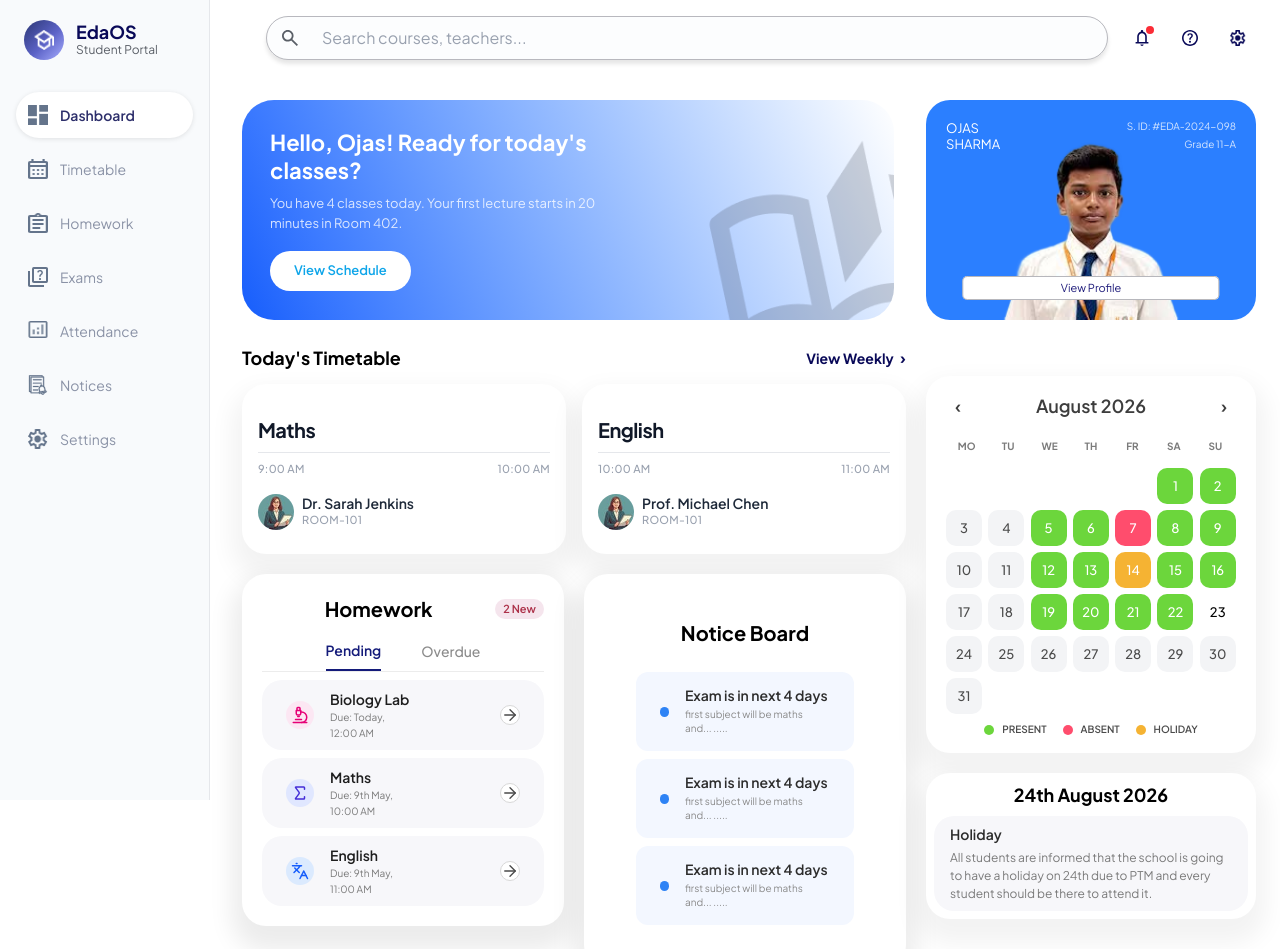
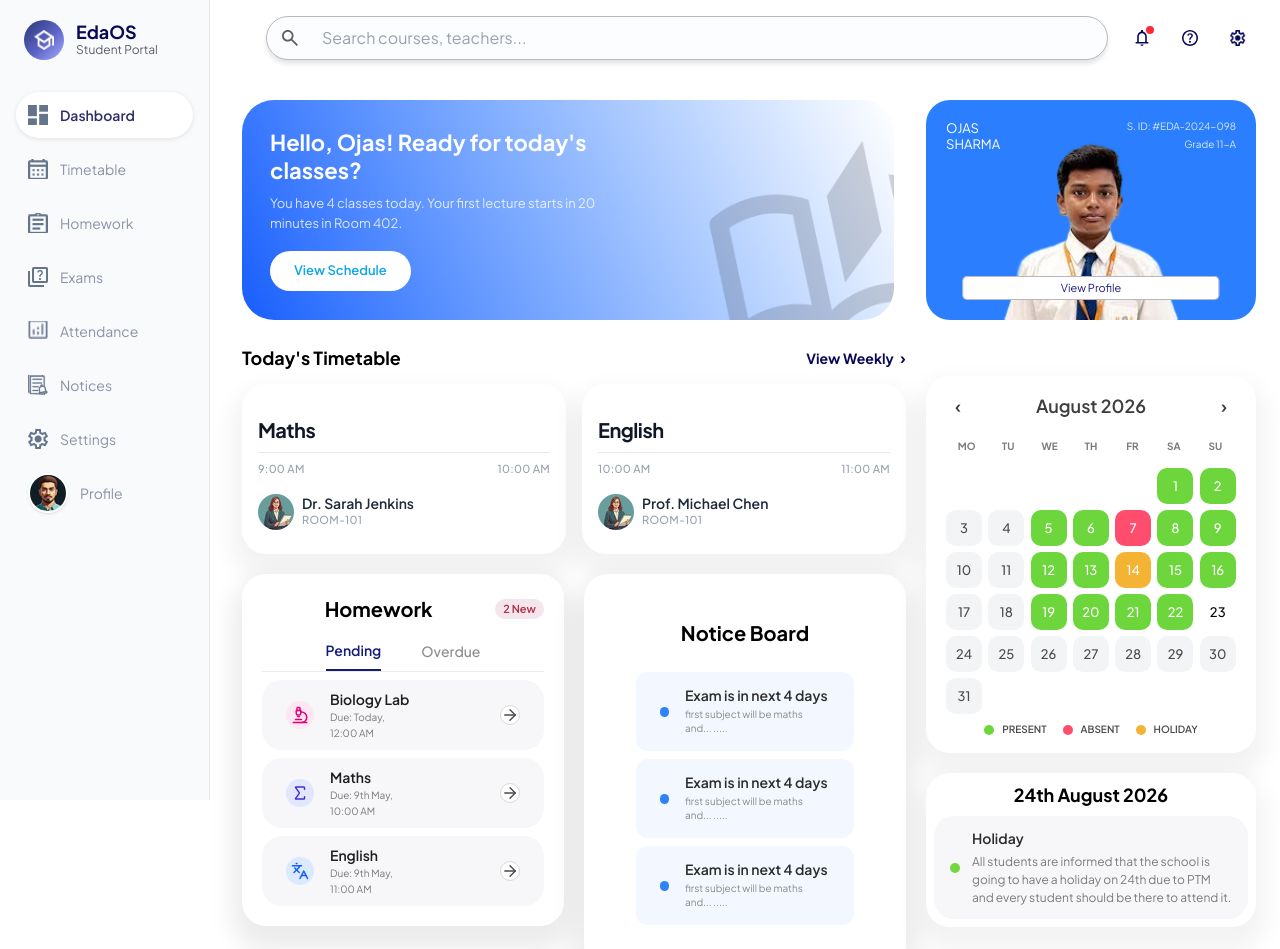
Before and after one commit to noxious1619/ERP, a React (Vite) app in the folder frontend/: page /student/dashboard in a window 1280 px wide. Shown: the top 949 px of the page. Built offline with nearby package versions, Linux system fonts and the light colour scheme; a web font is replaced by a local one.

Commit message:
Updated dashboard and timetable UI

```diff
--- a/frontend/src/components/Student/Dashboard/CalendarMessageCard.tsx
+++ b/frontend/src/components/Student/Dashboard/CalendarMessageCard.tsx
@@ -6,7 +6,8 @@ const CalendarMessageCard = () => {
         <h2 className="text-[18px] font-bold text-black">24th August 2026</h2>
       </div>
       {/* Message Card */}
-      <div className="mt-2 flex items-center gap-4 rounded-[20px] bg-[#F7F7FA] px-4 py-2">
+      <div className="mt-2 flex items-center gap-3 rounded-[20px] bg-[#F7F7FA] px-4 py-3">
+        <div className="h-2.5 w-2.5 shrink-0 rounded-full bg-[#72D83B]" />
         <div>
           <h3 className="text-[14px] font-semibold text-[#2B2B2B]">Holiday</h3>
           <p className="mt-1 text-[12px] leading-[18px] text-[#7A7A7A]">
--- a/frontend/src/components/Student/Dashboard/Navbar.tsx
+++ b/frontend/src/components/Student/Dashboard/Navbar.tsx
@@ -8,11 +8,14 @@ import attendance from "../../../assets/Student/Dashboard/Navbar/attendance.png"
 import exams from "../../../assets/Student/Dashboard/Navbar/exams.png";
 import setting from "../../../assets/Student/Dashboard/Navbar/setting.png";
 import notification from "../../../assets/Student/Dashboard/Navbar/notification.svg";
+import profileImage from "../../../assets/Student/Timetable/Header/profile.png";
+
 type NavItem = {
   label: string;
   icon: string;
   href: string;
 };
+
 const navItems: NavItem[] = [
   { label: "Dashboard", icon: dashboard, href: "/student/dashboard" },
   { label: "Timetable", icon: timetable, href: "/student/timetable" },
@@ -21,7 +24,9 @@ const navItems: NavItem[] = [
   { label: "Attendance ", icon: attendance, href: "/student/attendance" },
   { label: "Notices", icon: notification, href: "/student/notices" },
   { label: "Settings", icon: setting, href: "/student/settings" },
+  { label: "Profile", icon: profileImage, href: "/student/profile" },
 ];
+
 const Sidebar: React.FC = () => {
   const [collapsed, setCollapsed] = useState(true);
   const { pathname } = useLocation(); // ← reads the current URL path
@@ -47,6 +52,7 @@ const Sidebar: React.FC = () => {
         <div className="w-10 h-10 rounded-full bg-[linear-gradient(135deg,#2B3674_0%,#5C63C7_55%,#A8AEFF_100%)] flex items-center justify-center shrink-0">
           <img src={logoIcon} alt="EdaOS Logo" className="w-5 h-5" />
         </div>
+
         <div
           className={`
             flex flex-col leading-tight whitespace-nowrap transition-all duration-300
@@ -59,6 +65,7 @@ const Sidebar: React.FC = () => {
           <span className="text-[#5A5F67] text-xs">Student Portal</span>
         </div>
       </div>
+
       {/* Navigation */}
       <nav className="flex flex-col gap-2">
         {navItems.map((item) => {
@@ -82,7 +89,14 @@ const Sidebar: React.FC = () => {
               <img
                 src={item.icon}
                 alt={item.label}
-                className="w-5 h-5 shrink-0"
+                className={`
+    shrink-0 object-cover
+    ${
+      item.label === "Profile"
+        ? "w-10 h-10 rounded-full border-2 border-white shadow-sm"
+        : "w-5 h-5"
+    }
+  `}
               />
 
               <span
@@ -100,4 +114,5 @@ const Sidebar: React.FC = () => {
     </aside>
   );
 };
+
 export default Sidebar;
--- a/frontend/src/components/Student/Dashboard/TopBar.tsx
+++ b/frontend/src/components/Student/Dashboard/TopBar.tsx
@@ -31,17 +31,17 @@ const TopBar: React.FC = () => {
         {/* Notification Bell */}
         <button
           onClick={() => setShowNotifications((prev) => !prev)}
-          className="relative flex h-9 w-9 items-center justify-center rounded-full transition-colors hover:bg-gray-50"
+          className="relative flex h-9 w-9 items-center justify-center rounded-full transition-colors hover:bg-gray-50 cursor-pointer"
         >
           <img src={notification} alt="Notifications" className="h-4 w-4" />
           <span className="absolute right-1.5 top-1.5 h-2 w-2 rounded-full bg-red-500" />
         </button>
         {/* Help */}
-        <button className="flex h-9 w-9 items-center justify-center rounded-full transition-colors hover:bg-gray-50">
+        <button className="flex h-9 w-9 items-center justify-center rounded-full transition-colors hover:bg-gray-50 cursor-pointer">
           <img src={question} alt="Help" className="h-4 w-4" />
         </button>
         {/* Settings */}
-        <button className="flex h-9 w-9 items-center justify-center rounded-full transition-colors hover:bg-gray-50">
+        <button className="flex h-9 w-9 items-center justify-center rounded-full transition-colors hover:bg-gray-50 cursor-pointer">
           <img src={setting} alt="Settings" className="h-4 w-4" />
         </button>
         {/* Dropdown */}
--- a/frontend/src/components/Student/Timetable/Header.tsx
+++ b/frontend/src/components/Student/Timetable/Header.tsx
@@ -4,6 +4,7 @@ import search from "../../../assets/Student/Dashboard/TopBar/search.svg";
 import notification from "../../../assets/Student/Dashboard/TopBar/notification.svg";
 import profileImage from "../../../assets/Student/Timetable/Header/profile.png";
 import NotificationDropdown from "../../../components/Student/Dashboard/NotificationDropdown";
+
 const TimetableHeader = () => {
   const [showNotifications, setShowNotifications] = useState(false);
   const dropdownRef = useRef<HTMLDivElement>(null);
@@ -29,7 +30,7 @@ const TimetableHeader = () => {
     <div className="flex items-start justify-between">
       {/* Left Content */}
       <div>
-        <h1 className="text-[44px] font-bold leading-[52px] text-[#3851F7]">
+        <h1 className="text-[44px] font-bold leading-[52px] text-[#2D3335]">
           My Timetable
         </h1>
         <p className="mt-2 text-[16px] font-medium text-[#6B6B6B]">
@@ -75,7 +76,7 @@ const TimetableHeader = () => {
         <div className="relative">
           <button
             onClick={() => setShowNotifications((prev) => !prev)}
-            className="text-[#5C5C5C] transition-colors hover:text-[#3F5BF6] "
+            className="text-[#5C5C5C] transition-colors hover:text-[#3F5BF6] cursor-pointer "
           >
             <img src={notification} alt="Notification" className="h-6 w-6" />
 
@@ -86,7 +87,10 @@ const TimetableHeader = () => {
           {showNotifications && <NotificationDropdown />}
         </div>
         {/* Profile */}
-        <div className="h-[52px] w-[52px] overflow-hidden rounded-full border-[3px] border-white shadow-md">
+        <div
+          onClick={() => navigate("/student/profile")}
+          className="h-[52px] w-[52px] overflow-hidden rounded-full border-[3px] border-white shadow-md cursor-pointer"
+        >
           <img
             src={profileImage}
             alt="Student"
```
